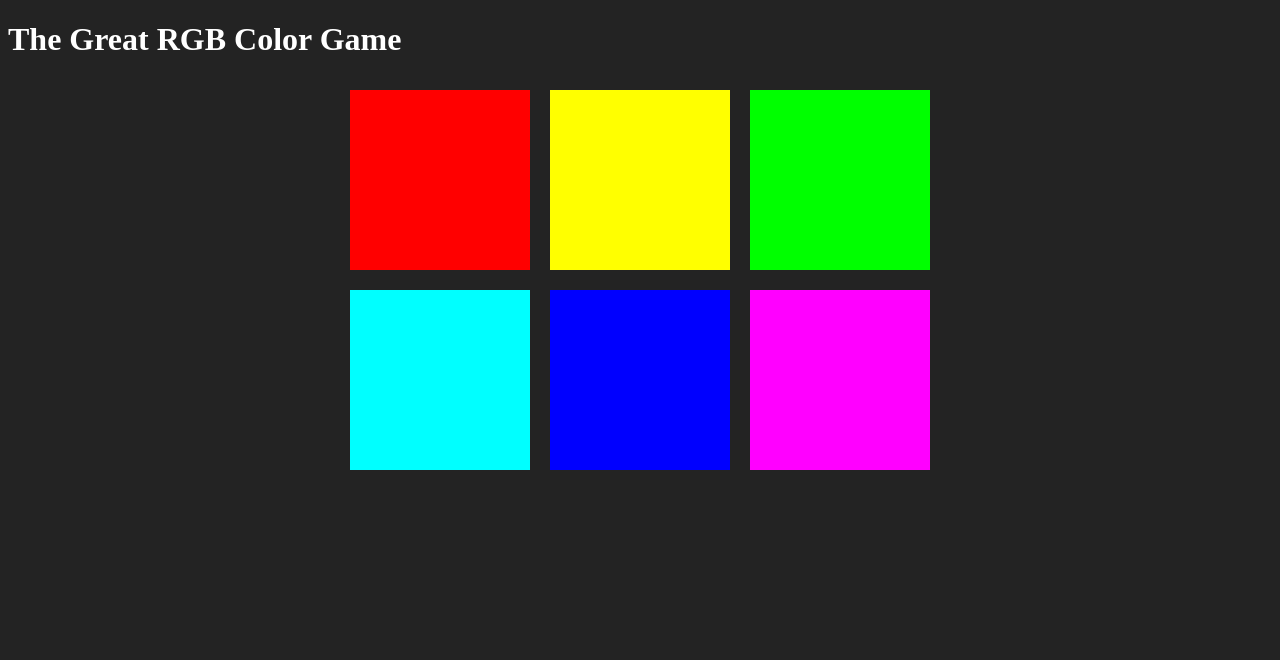
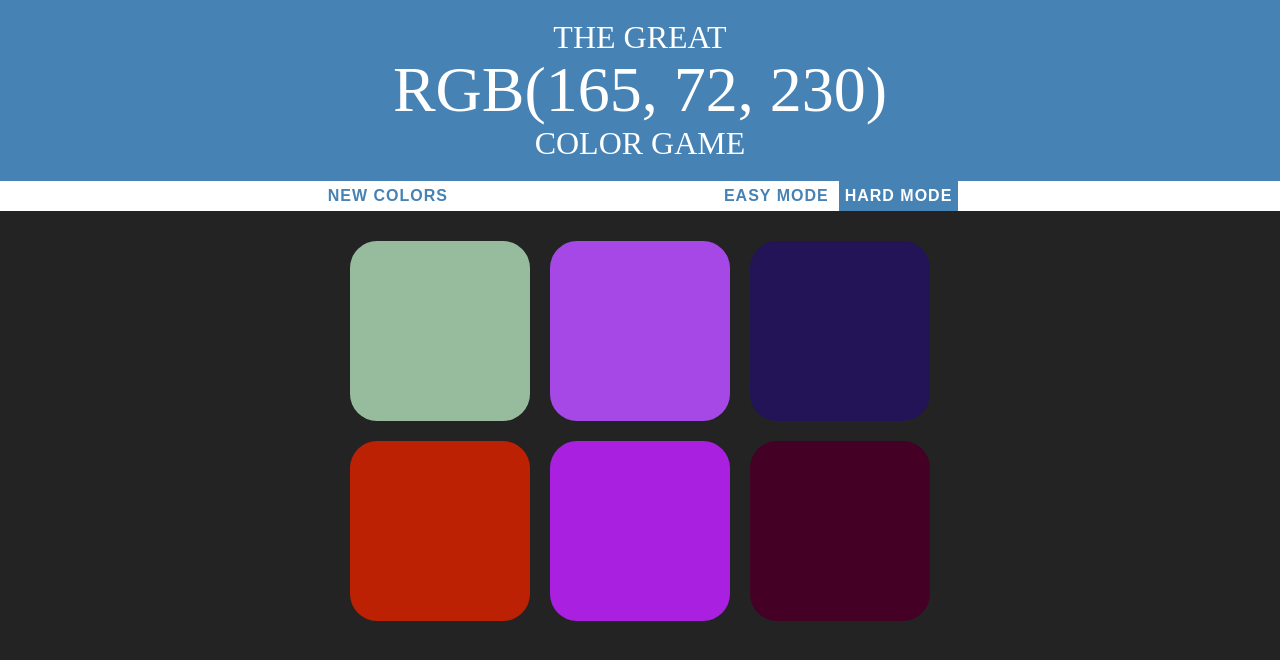
Before and after one commit to joelkraj/RgbColorGame, a plain HTML site: page colorgame.html in a window 1280 px wide. Drawn offline with Linux system fonts and the light colour scheme.

Commit message:
Completed RGB game, Added 2 difficulties and css stylings

```diff
--- a/colorgame.css
+++ b/colorgame.css
@@ -1,19 +1,72 @@
 body {
 	background-color: #232323;
+	margin: 0;
+	font-family: "Montserrat", "Avenir";
 }
 
 #container {
 	max-width: 600px;
-	margin: 0 auto;
+	margin: 20px auto;
 }
 .square{
 	width: 30%;
 	background-color: purple;
 	padding-bottom: 30%;
 	float: left;
-	margin: 1.66%;
+	margin: 1.665%;
+	border-radius: 15%;
+	transition: background .6s;
+	--webkit-transition: background 0.6s;
+	--moz-transition: background 0.6s;
 }
 
 h1 {
 	color: white;
+	line-height: 1.1;
+	text-align: center;
+	background-color: steelblue;
+	margin: 0;
+	font-weight: normal;
+	text-transform: uppercase;
+	padding: 20px 0;
 }
+
+#stripe {
+	background-color: white;
+	height: 30px;
+	text-align: center;
+}
+
+.selected {
+	color: white;
+	background: steelblue;
+}
+
+#colorDisplay {
+	font-size: 200%;
+}
+
+button {
+	border: none;
+	background: none;
+	text-transform: uppercase;
+	height: 100%;
+	font-weight: 700;
+	color: steelblue;
+	letter-spacing: 1px;
+	font-size: inherit;
+	transition: all .3s;
+	--webkit-transition: background 0.3s;
+	--moz-transition: background 0.3s;
+	outline: none;
+}
+
+#message {
+	display: inline-block;
+	width: 20%;
+}
+
+button:hover {
+	color: white;
+	background: steelblue;
+}
--- a/colorgame.html
+++ b/colorgame.html
@@ -5,7 +5,14 @@
 	<link rel="stylesheet" type="text/css" href="colorgame.css">
 </head>
 <body>
-<h1>The Great RGB Color Game</h1>
+<h1>The Great <br><span id="colorDisplay">RGB</span> <br>Color Game</h1>
+
+<div id="stripe">
+	<button id="reset">New Colors</button>
+	<span id="message"></span>
+	<button class="mode" ">Easy Mode</button>
+	<button class="selected mode">Hard Mode</button>
+</div>
 <div id="container">
 
 	<div class="square"></div>
--- a/colorgame.js
+++ b/colorgame.js
@@ -1,13 +1,135 @@
-var colors = [
-	"rgb(255, 0, 0)",
-	"rgb(255, 255, 0)",
-	"rgb(0, 255, 0)",
-	"rgb(0, 255, 255)",
-	"rgb(0, 0, 255)",
-	"rgb(255, 0, 255)"
-]
+var colors = generateRandomColors(numSquares);
+var numSquares = 6;
+var pickedColor = pickColor();
 var squares = document.querySelectorAll(".square");
+var colorDisplay = document.getElementById("colorDisplay");
+var messageDisplay = document.querySelector("#message");
+var h1 = document.querySelector("h1");
+var resetButton = document.querySelector("#reset");
+var modeButtons = document.querySelectorAll(".mode");
 
-for(var i = 0; i < squares.length; i++){
-	squares[i].style.background = colors[i]
+init();
+
+resetButton.addEventListener("click", function(){
+	reset();
+});
+
+function init(){
+	//mode buttons
+	setUpModeButtons();
+	setUpSquares();
+	reset();
 }
+function setUpModeButtons(){
+	for(var i = 0; i < modeButtons.length; i++){
+		modeButtons[i].addEventListener("click", function(){
+			modeButtons[0].classList.remove("selected");
+			modeButtons[1].classList.remove("selected");
+			this.classList.add("selected");
+			if (this.textContent === "Easy Mode") {
+				numSquares = 3;
+			}else {
+				numSquares = 6;
+			}
+			reset();
+		});
+	}
+}
+
+function setUpSquares(){
+	for(var i = 0; i < squares.length; i++){
+		squares[i].addEventListener("click", function(){
+			//grab color of clicked square
+			var clickedColor = this.style.background
+			//compare color to pickedColor
+			if(clickedColor === pickedColor){
+				messageDisplay.textContent = "Correct!"
+				changeColors(clickedColor);
+				h1.style.background = clickedColor;
+				resetButton.textContent = "Play Again?"
+			}else{
+				this.style.background = "#232323"
+				messageDisplay.textContent = "Try Again"
+			}
+		});
+	}
+}
+function reset(){
+	//generate all new colors
+	colors = generateRandomColors(numSquares);
+	//pick a new random color from array
+	pickedColor = pickColor();
+	resetButton.textContent = "New Colors"
+	//change color display to picked color
+	colorDisplay.textContent = pickedColor;
+	for(var i = 0; i < squares.length; i++){
+		if (colors[i]) {
+		squares[i].style.display = "block";
+		squares[i].style.background = colors[i];
+	}else {
+		squares[i].style.display = "none";
+	}
+
+	}
+	h1.style.background = "steelblue";
+	messageDisplay.textContent = "";
+}
+
+
+function changeColors(color){
+	//loop through all squares
+	for(var i = 0; i < colors.length; i++){
+	//change colors to match picked color
+		squares[i].style.background = color;
+	};
+}
+
+function pickColor(){
+	var random = Math.floor(Math.random() * colors.length);
+	return colors[random];
+}
+
+function generateRandomColors(num){
+	//make an array
+	var arr = [];
+	//add num random colors to array
+	for(var i = 0; i < num; i++){
+		//get random color and push into arr
+		arr.push(randomColor())
+	}
+	//return that array
+	return arr;
+}
+
+function randomColor(){
+	//pick a red from 0 to 255
+	var r = Math.floor(Math.random() * 256);
+	//pick a green from 0 to 255
+	var g = Math.floor(Math.random() * 256);
+	//pick a blue from 0 to 255
+	var b = Math.floor(Math.random() * 256);
+	return "rgb(" + r + ", " + g + ", " + b + ")"
+}
+
+function palindrome(str) {
+  // remove non-aplhanumeric characthers
+  var palindromeValue = true;
+  for(var i = 0; i < str.length; i++){
+    var arrChar = ["~", "`", "]", "[", "!", "@", "#", "$", "%", "^", "&", "*", "(",
+                   ")", "-", "_", "+", "=", "{", "}", "\\", "|", "'", '"', ";", ":",
+                  "/", "?", ">", "<", ".", ",", " "];
+    for(var j = 0; j < arrChar.length; j++){
+      if(str[i] === arrChar[j]){
+        str.replace(/arrChar[j]/, "");
+      }
+    }
+    if(str.toLowerCase().split("")[i] === str.toLowerCase().split("").reverse()[i]){
+    }else{
+      palindromeValue = false;
+    }
+
+  }
+  // compare reversed str to normal str
+  return palindromeValue;
+}
+palindrome("eye");
```
